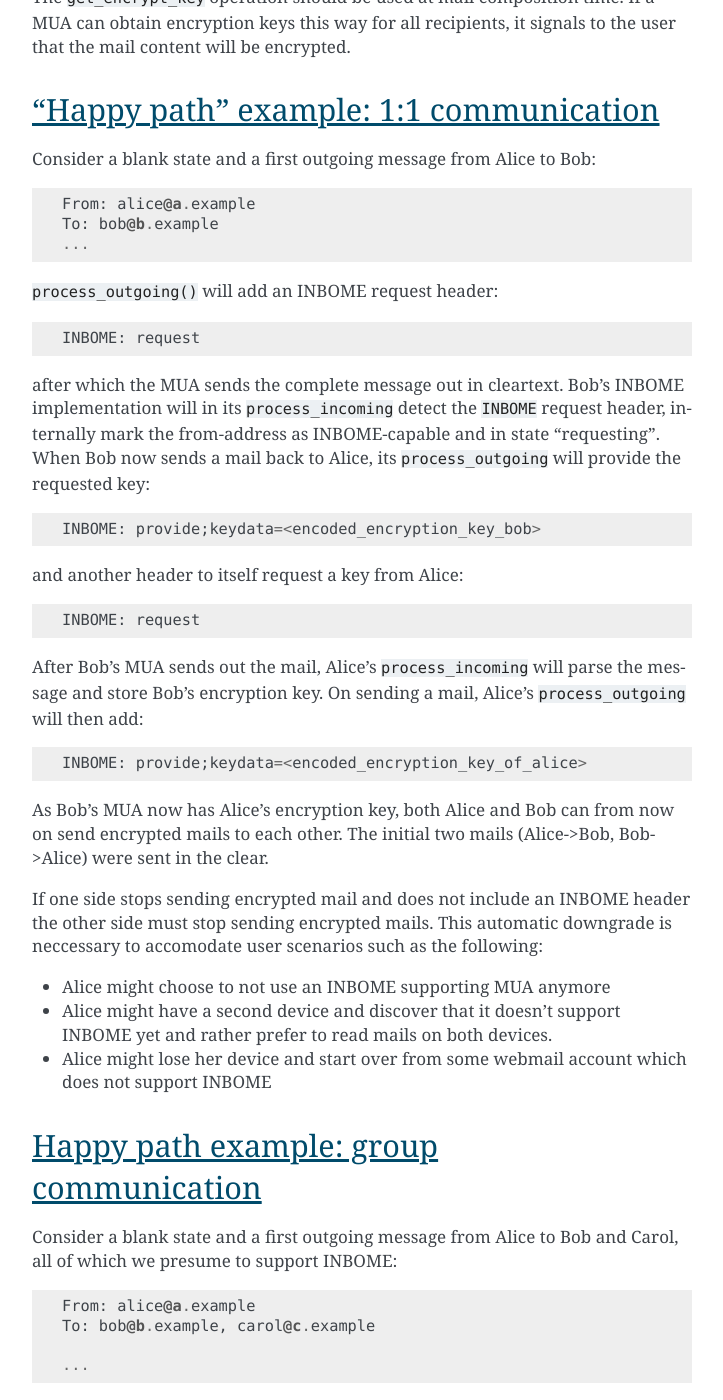
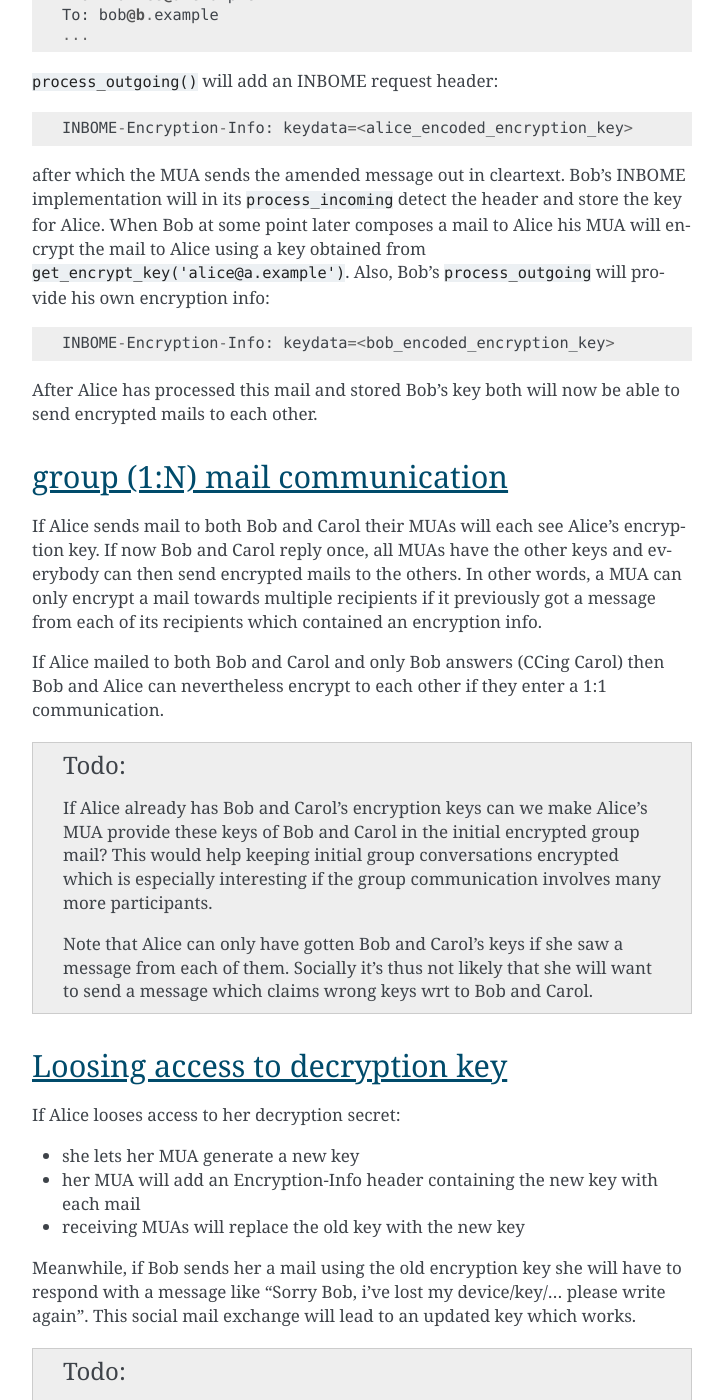
Before and after one commit to autocrypt/autocrypt, a Sphinx documentation site: the page built from doc/mua-keydiscovery.rst, in a window 1280 px wide and 1400 px high, scrolled down 1134 px. Shown: the whole window, without its empty margins (388-1111 px from the left). Built offline with Sphinx 7.4.7, drawn with Linux system fonts in a browser that asks for light colours; some of the changed text lies outside the part shown.

Commit message:
move key discovery doc towards a scheme where we directly provide encryption key info

```diff
--- a/doc/mua-keydiscovery.rst
+++ b/doc/mua-keydiscovery.rst
@@ -3,53 +3,39 @@
 
 .. contents::
 
-Basic protocol flow
+Basic network protocol flow
 ---------------------------------
 
-Establishing encryption is reminiscent of TLS/STARTTLS handshakes and
-roughly works like this:
+Establishing encryption happens as a side effect when people mail each other:
 
-- INBOME-supporting MUAs are expected to keep :doc:`state <mua-state>`
-  about the peers that they negotiate encryption with.
+- An MUA will send an INBOME-Encryption-Info: header to all messages it
+  sends out which contains encryption key info.
 
-- An MUA will send an INBOME request header along with each mail it
-  sends out to a peer for which it has no encryption key.
+- An MUA which sends a mail to recipients where it earlier saw
+  respective INBOME Encryption Info headers will encrypt the message
+  accordingly.
 
-- An MUA which sends a mail to an address from where it earlier saw an
-  INBOME request will add an appropriate encryption key.
 
-- An MUA which sees an INBOME encryption key in an incoming messsage
-  will store it for later use with that peer.
-
-- When sending an e-mail to a peer for which we have established a key in this
-  fashion, the e-mail will be automatically encrypted.
-
-INBOME basic operations
+INBOME key discovery processing
 -------------------------------
 
-MUAs maintain INBOME state by parsing incoming and amending outgoing
-messages. The state-holding object provides the following conceptual
-operations:
+In order to better understand how MUAs process encryption info we talk about three different conceptual operations:
 
-- ``process_incoming(mime_cleartext_mail)``: analyze incoming mail and
+- ``process_incoming(mime_mail)``: analyze incoming mail and
   update local INBOME information.
 
 - ``get_encrypt_key(recipient_address)``: Return encryption key or
   None for recipient_address.
 
-- ``process_outgoing(mime_cleartext_mail)``: Return new Mime mail with
+- ``process_outgoing(mime_mail)``: Return new mime mail with
   headers and attachments added.
 
 Note that these INBOME operations do not perform any encryption or
 decryption but rather implement key discovery.
 
-The ``get_encrypt_key`` operation should be used at mail composition
-time.  If a MUA can obtain encryption keys this way for all
-recipients, it signals to the user that the mail content will be
-encrypted.
 
 "Happy path" example: 1:1 communication
-------------------------------------------
+---------------------------------------
 
 Consider a blank state and a first outgoing message from Alice to Bob::
 
@@ -59,85 +45,69 @@
 
 ``process_outgoing()`` will add an INBOME request header::
 
-    INBOME: request
+    INBOME-Encryption-Info: keydata=<alice_encoded_encryption_key>
 
-after which the MUA sends the complete message out in cleartext.
+after which the MUA sends the amended message out in cleartext.
 Bob's INBOME implementation will in its ``process_incoming`` detect
-the ``INBOME`` request header, internally mark the from-address as
-INBOME-capable and in state "requesting".  When Bob now sends a mail
-back to Alice, its ``process_outgoing`` will provide the requested key::
+the header and store the key for Alice.  When Bob at some point later composes
+a mail to Alice his MUA will encrypt the mail to Alice using a key obtained from ``get_encrypt_key('alice@a.example')``.  Also, Bob's ``process_outgoing`` will provide his own encryption info::
 
-    INBOME: provide;keydata=<encoded_encryption_key_bob>
+    INBOME-Encryption-Info: keydata=<bob_encoded_encryption_key>
 
-and another header to itself request a key from Alice::
+After Alice has processed this mail and stored Bob's key both will now be able to send encrypted mails to each other.
 
-    INBOME: request
-
-After Bob's MUA sends out the mail, Alice's ``process_incoming`` will
-parse the message and store Bob's encryption key.  On sending a mail,
-Alice's ``process_outgoing`` will then add::
-
-    INBOME: provide;keydata=<encoded_encryption_key_of_alice>
-
-As Bob's MUA now has Alice's encryption key, both Alice and Bob can
-from now on send encrypted mails to each other.  The initial two mails
-(Alice->Bob, Bob->Alice) were sent in the clear.
-
-If one side stops sending encrypted mail and does not include an INBOME header
-the other side must stop sending encrypted mails. This automatic downgrade is
-neccessary to accomodate user scenarios such as the following:
-
-- Alice might choose to not use an INBOME supporting MUA anymore
-
-- Alice might have a second device and discover that it doesn't
-  support INBOME yet and rather prefer to read mails on both devices.
-
-- Alice might lose her device and start over from some webmail account
-  which does not support INBOME
-
-
-Happy path example: group communication
+group (1:N) mail communication
 ------------------------------------------
 
-Consider a blank state and a first outgoing message from Alice to Bob
-and Carol, all of which we presume to support INBOME::
+If Alice sends mail to both Bob and Carol their MUAs will each see Alice's encryption key. If now Bob and Carol reply once, all MUAs have the other keys and everybody can then send encrypted mails to the others.  In other words, a MUA can only encrypt a mail towards multiple recipients if it previously got a message from each of its recipients which contained an encryption info.
 
-    From: alice@a.example
-    To: bob@b.example, carol@c.example
-
-    ...
-
-``process_outgoing()`` will add an INBOME request header::
-
-    INBOME: request
-
-Bob's INBOME implementation will in its ``process_incoming`` detect
-the ``INBOME`` request header.  When Bob now sends a mail back to
-Alice, ``process_outgoing`` adds two headers like this::
-
-    INBOME: provide;keydata=<encoded_encryption_key_of_bob>
-    INBOME: request
-
-After Bob's MUA sends out the mail, Alice's ``process_incoming`` will
-parse INBOME headers and store Bob's encryption key. Carols ``process_incoming``
-will also see and store Bob's encryption key.
-
-After Alice and Carol each sent another mail to the others all three MUAs have the other's encryption keys and now everyone can send encrypted mails to the other two.
+If Alice mailed to both Bob and Carol and only Bob answers (CCing Carol) then Bob and Alice can nevertheless encrypt to each other if they enter a 1:1 communication.
 
 .. todo::
 
-   but if Bob replies to both Alice and Carol, and Carol has not
-   sent Bob an INBOME: request, does Bob send her an INBOME: provide
-   anyway?
+   If Alice already has Bob and Carol's encryption keys can we make Alice's MUA
+   provide these keys of Bob and Carol in the initial encrypted group mail?
+   This would help keeping initial group conversations encrypted which is especially
+   interesting if the group communication involves many more participants.
+
+   Note that Alice can only have gotten Bob and Carol's keys if she saw a message
+   from each of them.  Socially it's thus not likely that she will want to send a
+   message which claims wrong keys wrt to Bob and Carol.
+
+Loosing access to decryption key
+-------------------------------------------
+
+If Alice looses access to her decryption secret:
+
+- she lets her MUA generate a new key
+
+- her MUA will add an Encryption-Info header containing the new key with each mail
+
+- receiving MUAs will replace the old key with the new key
+
+Meanwhile, if Bob sends her a mail using the old encryption key she will have to respond with a message like "Sorry Bob, i've lost my device/key/... please write again".  This social mail exchange will lead to an updated key which works.
 
 .. todo::
 
-   What about privacy implications?  Through the request/provide headers
-   individual participants in a group leak information about the fact that
-   had prior communication with individuals in the group.  If we try to hide
-   this information key discovery becomes less efficient, keys are redundantly
-   sent and it takes longer to establish encrypted group communication for
-   everyone.
+    Check if we can encrypt a mime mail such that non-decrypt-capable clients
+    will show a message that leads Alice to reply in the suggested way.  We don't
+    want people to read handbooks before using INBOME so any guidance we can
+    "automatically" provide in case of errors is good.
+
+.. note::
+
+    Unless we can get perfect recoverability (also for device loss etc.) we will
+    always have to consider this "fatal" case of loosing a secret key and how
+    users can deal with it.
+
+
+switch to a MUA with no support for INBOME
+-------------------------------------------
+
+Alice might decide to switch to a different MUA which does not support INBOME.
+
+In this case a MUA which previously saw an INBOME header and/or encryption from Alice now sees an unencrypted mail from Alice and no encryption header. This will disable encryption to Alice for subsequent mails.
+
 
 A note on INBOME and existing spam infrastructure
 ----------------------------------------------------------
```
